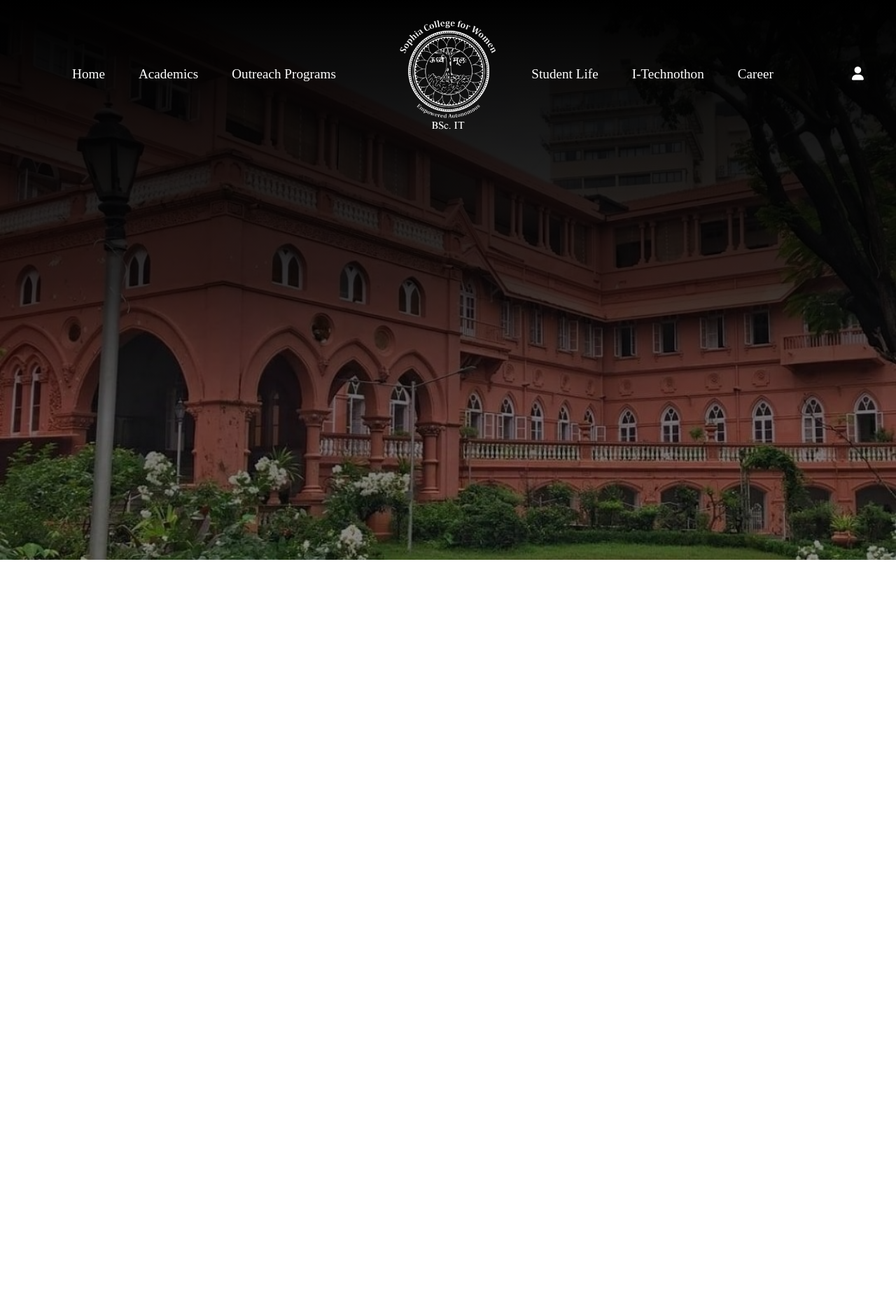
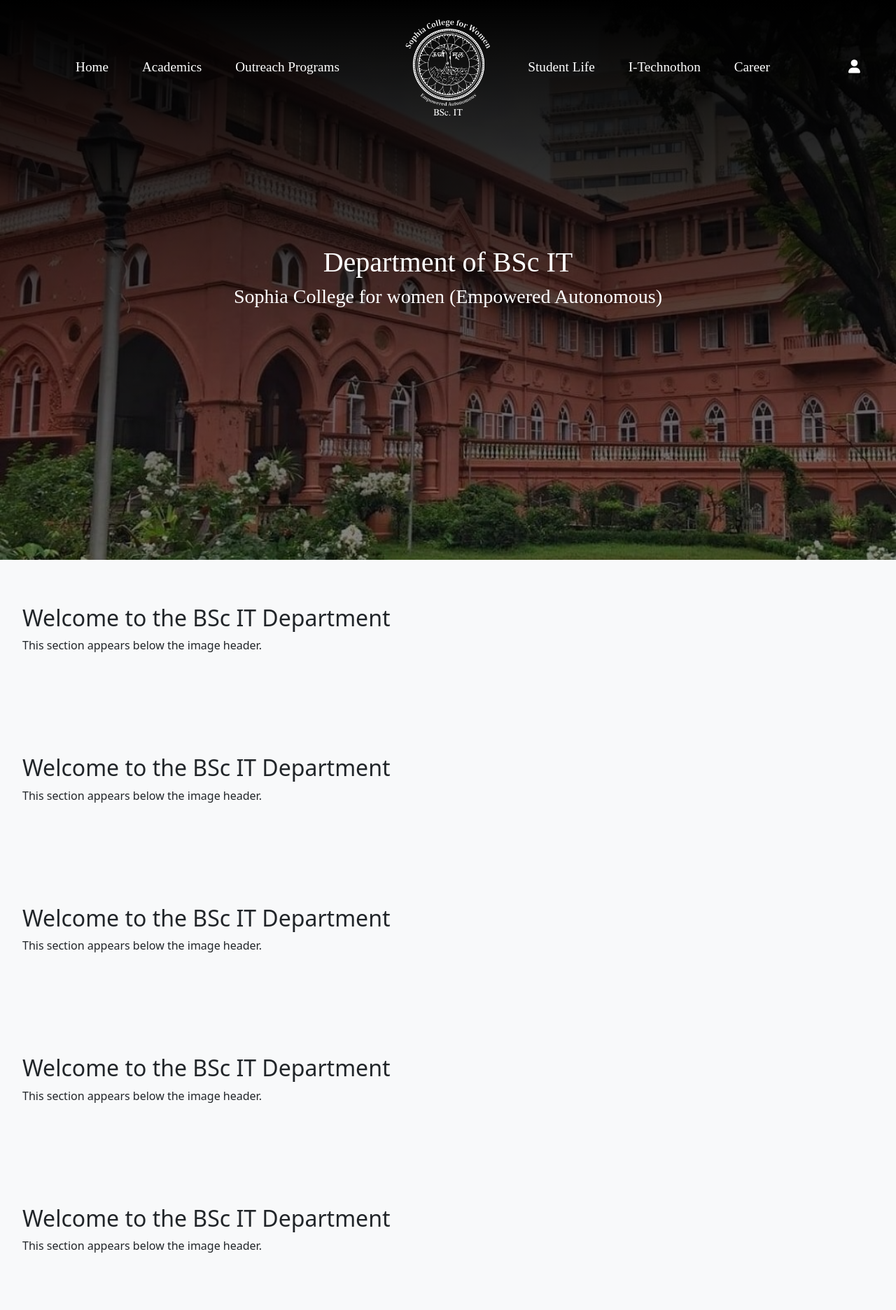
Before and after one commit to JiyaMaroly/BSCIT-PROJECT, a plain HTML site: page index.html in a window 1280 px wide. Shown: the whole page at 70% size. Before the commit the page ends 800 px from the top, so only its background shows below. Drawn offline with nearby package versions, Linux system fonts and the light colour scheme; a web font is replaced by a local one.

Commit message:
finished css and responsive navbar

```diff
--- a/index.html
+++ b/index.html
@@ -14,38 +14,25 @@
       rel="stylesheet"
       href="https://cdnjs.cloudflare.com/ajax/libs/font-awesome/6.0.0-beta3/css/all.min.css"
     />
-    <!-- Font Awesome for icons -->
-    <link rel="preconnect" href="https://fonts.googleapis.com" />
-    <link rel="preconnect" href="https://fonts.gstatic.com" crossorigin />
     <link
       href="https://fonts.googleapis.com/css2?family=DM+Serif+Text:ital@0;1&display=swap"
       rel="stylesheet"
     />
     <style>
-      /* Body background styling */
       body {
-        position: relative; /* Needed to position the overlay */
         margin: 0;
         padding: 0;
-        height: 100vh; /* Ensure body fills the entire screen */
+        overflow-x: hidden;
       }
 
-      /* Background image with full screen */
-      body::before {
-        content: "";
-        position: absolute;
-        top: 0;
-        left: 0;
-        right: 0;
-        bottom: 0;
+      .header-section {
+        position: relative;
+        min-height: 100vh;
         background: url("/images/sophiacollege.jpg") no-repeat center center;
-        background-size: cover; /* Ensure the image covers the entire body */
-        background-position: center center; /* Center the image */
-        z-index: -1; /* Ensure the image is behind content */
+        background-size: cover;
       }
 
-      /* Overlay gradient (black to transparent) */
-      body::after {
+      .header-section::before {
         content: "";
         position: absolute;
         top: 0;
@@ -54,26 +41,45 @@
         bottom: 0;
         background: linear-gradient(
           to bottom,
-          rgba(0, 0, 0, 1) 0%,
-          rgba(0, 0, 0, 0.8) 50%,
-          rgba(0, 0, 0, 0.5) 75%,
-          rgba(0, 0, 0, 0.4) 100%
+          rgba(0, 0, 0, 1),
+          rgba(0, 0, 0, 0.4)
         );
-        z-index: -1; /* Ensures it's above the background image but below the content */
+        z-index: 0;
       }
 
-      /* Navbar styling */
+      .overlay-text {
+        font-family: "DM Serif Text", serif;
+        position: absolute;
+        top: 50%;
+        left: 50%;
+        transform: translate(-50%, -50%);
+        color: white;
+        text-align: center;
+        z-index: 1;
+        font-weight: bold;
+      }
+
       .navbar {
-        position: absolute;
+        position: fixed;
         top: 0;
         width: 100%;
         z-index: 10;
         padding: 1rem;
-        background: transparent; /* Make the navbar transparent */
+        transition: background-color 0.3s ease;
+        background: transparent;
+      }
+
+      .navbar.opaque {
+        background-color: rgba(0, 0, 0, 0.8);
       }
 
       .navbar-brand img {
-        height: 170px; /* Adjust the logo size as needed */
+        height: 150px;
+        transition: height 0.1s ease;
+      }
+
+      .navbar.small-logo .navbar-brand img {
+        height: 100px;
       }
 
       .navbar-nav {
@@ -85,57 +91,130 @@
         color: white;
         font-weight: 200;
       }
+
       .dm-serif-text-regular {
         font-family: "DM Serif Text", serif;
         font-size: 1.2rem;
         font-style: normal;
       }
-      /* Adjust the login icon margin */
-      .navbar-nav .nav-item:last-child {
-        margin-right: 0; /* Remove right margin for last item */
+
+      .navbar-nav .login-item {
+        margin-left: 80px;
       }
 
-      .navbar-nav .login-item {
-        margin-left: 80px; /* Bring the login icon closer to menu items */
+      .content-section {
+        padding: 4rem 2rem;
+        background: #f8f9fa;
       }
     </style>
   </head>
   <body>
-    <!-- Navbar -->
-    <nav class="navbar navbar-expand-lg navbar-dark">
+    <!-- First Navbar (Large screens) -->
+    <nav class="navbar navbar-expand-lg navbar-dark d-none d-lg-flex">
       <div class="container-fluid">
-        <!-- Left Menu Items -->
         <div class="navbar-nav d-flex flex-row dm-serif-text-regular">
           <a class="nav-link mx-3" href="#">Home</a>
           <a class="nav-link mx-3" href="#">Academics</a>
           <a class="nav-link mx-3" href="#">Outreach Programs</a>
         </div>
 
-        <!-- Center Logo -->
         <a class="navbar-brand mx-auto" href="#">
           <img src="/images/logo-white.png" alt="Logo" />
-          <!-- Replace with your logo path -->
         </a>
 
-        <!-- Right Menu Items and Login Icon -->
         <div class="navbar-nav d-flex flex-row dm-serif-text-regular">
           <a class="nav-link mx-3" href="#">Student Life</a>
           <a class="nav-link mx-3" href="#">I-Technothon</a>
           <a class="nav-link mx-3" href="#">Career</a>
-
-          <!-- Login Icon -->
           <a class="nav-link login-item" href="#" title="Login">
             <i class="fas fa-user"></i>
-            <!-- Font Awesome User Icon -->
           </a>
         </div>
       </div>
     </nav>
+
+    <!-- Second Navbar (Small screens ) -->
+    <nav class="navbar navbar-expand-lg navbar-dark d-lg-none">
+      <div class="container-fluid">
+        <!-- Left Logo -->
+        <a class="navbar-brand" href="#">
+          <img src="/images/logo-white.png" alt="Logo" />
+        </a>
+
+        <!-- Navbar Items -->
+        <button
+          class="navbar-toggler"
+          type="button"
+          data-bs-toggle="collapse"
+          data-bs-target="#navbarNavAltMarkup"
+          aria-controls="navbarNavAltMarkup"
+          aria-expanded="false"
+          aria-label="Toggle navigation"
+        >
+          <span class="navbar-toggler-icon"></span>
+        </button>
+        <div class="collapse navbar-collapse" id="navbarNavAltMarkup">
+          <div class="navbar-nav dm-serif-text-regular">
+            <a class="nav-link" href="#">Home</a>
+            <a class="nav-link" href="#">Academics</a>
+            <a class="nav-link" href="#">Outreach Programs</a>
+            <a class="nav-link" href="#">Student Life</a>
+            <a class="nav-link" href="#">I-Technothon</a>
+            <a class="nav-link" href="#">Career</a>
+            <a class="nav-link" href="#" title="Login">
+              Login <i class="fas fa-user ms-1"></i>
+            </a>
+          </div>
+        </div>
+      </div>
+    </nav>
+
+    <div class="header-section">
+      <div class="overlay-text">
+        <h1>Department of BSc IT</h1>
+        <h3>Sophia College for women (Empowered Autonomous)</h3>
+      </div>
+    </div>
+
+    <section class="content-section">
+      <h2>Welcome to the BSc IT Department</h2>
+      <p>This section appears below the image header.</p>
+    </section>
+    <section class="content-section">
+      <h2>Welcome to the BSc IT Department</h2>
+      <p>This section appears below the image header.</p>
+    </section>
+    <section class="content-section">
+      <h2>Welcome to the BSc IT Department</h2>
+      <p>This section appears below the image header.</p>
+    </section>
+    <section class="content-section">
+      <h2>Welcome to the BSc IT Department</h2>
+      <p>This section appears below the image header.</p>
+    </section>
+    <section class="content-section">
+      <h2>Welcome to the BSc IT Department</h2>
+      <p>This section appears below the image header.</p>
+    </section>
 
     <script
       src="https://cdn.jsdelivr.net/npm/bootstrap@5.3.3/dist/js/bootstrap.bundle.min.js"
       integrity="sha384-YvpcrYf0tY3lHB60NNkmXc5s9fDVZLESaAA55NDzOxhy9GkcIdslK1eN7N6jIeHz"
       crossorigin="anonymous"
     ></script>
+    <script>
+      window.addEventListener("scroll", function () {
+        const navbars = document.querySelectorAll(".navbar");
+        navbars.forEach((navbar) => {
+          if (window.scrollY > 100) {
+            navbar.classList.add("opaque");
+            navbar.classList.add("small-logo");
+          } else {
+            navbar.classList.remove("opaque");
+            navbar.classList.remove("small-logo");
+          }
+        });
+      });
+    </script>
   </body>
 </html>
```
